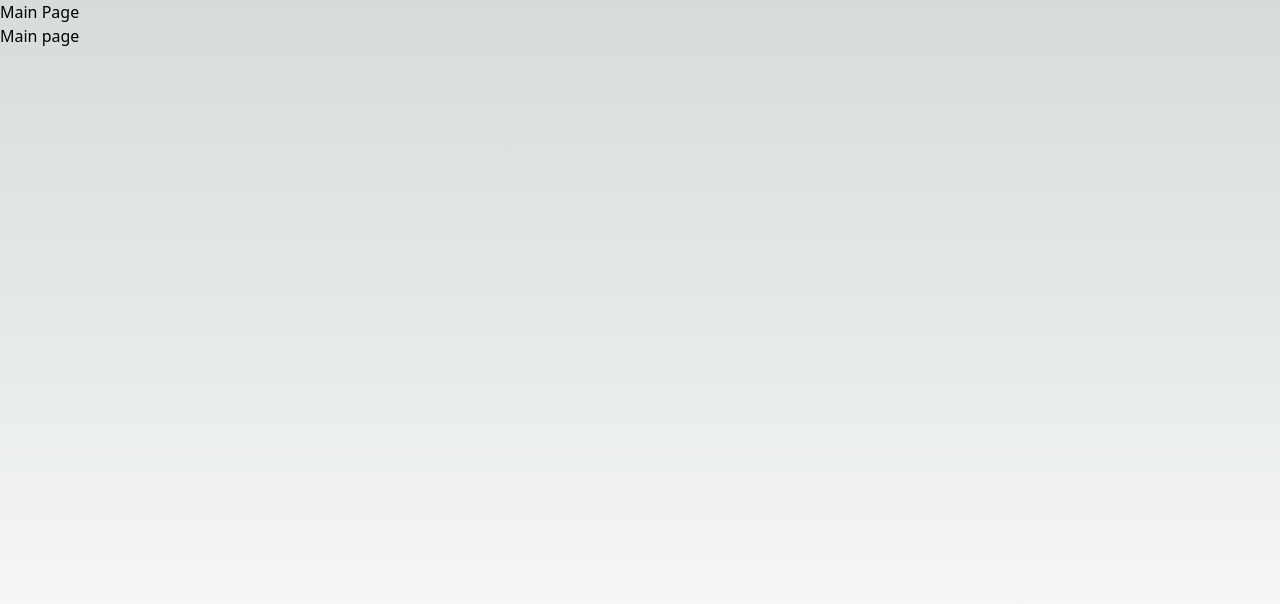
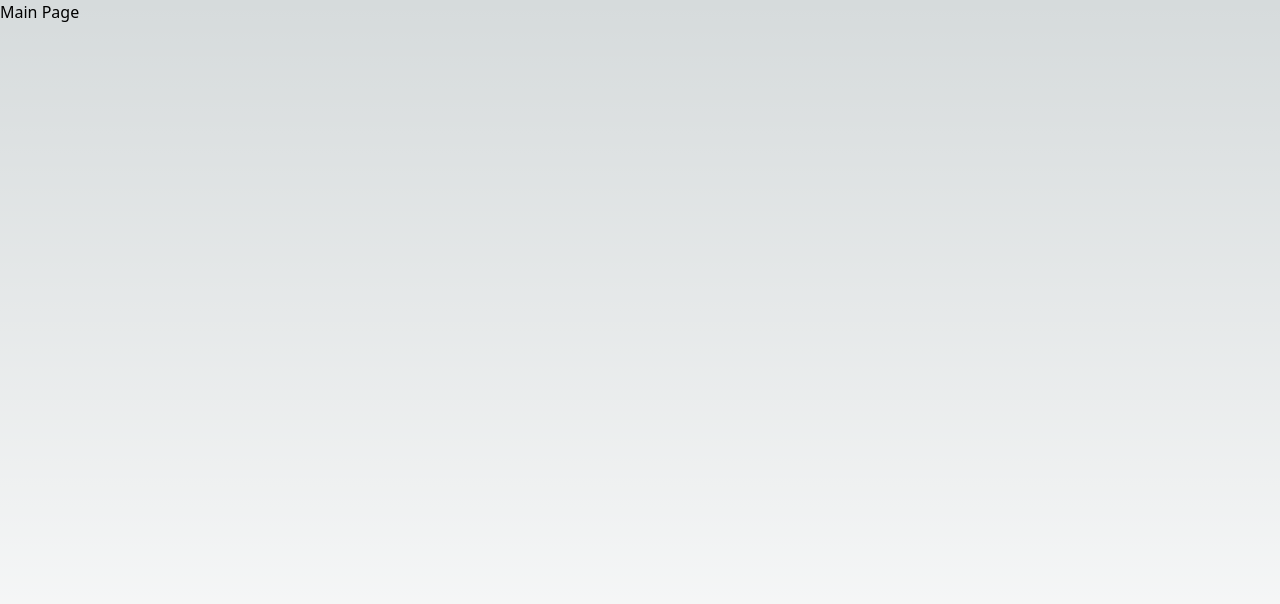
Before and after one commit to AnthonyNet/cnb, a Next.js app: page / in a window 1280 px wide. Shown: the top 604 px of the page. Built offline with nearby package versions, Linux system fonts and the light colour scheme.

Commit message:
doesnt work - error

```diff
--- a/src/pages/GetData.tsx
+++ b/src/pages/GetData.tsx
@@ -50,7 +50,7 @@ console.log(data);
         <div>
 
            <pre>{JSON.stringify(data)}</pre>
-            <p> Main page </p>
+
         </div>
 
     )
```
